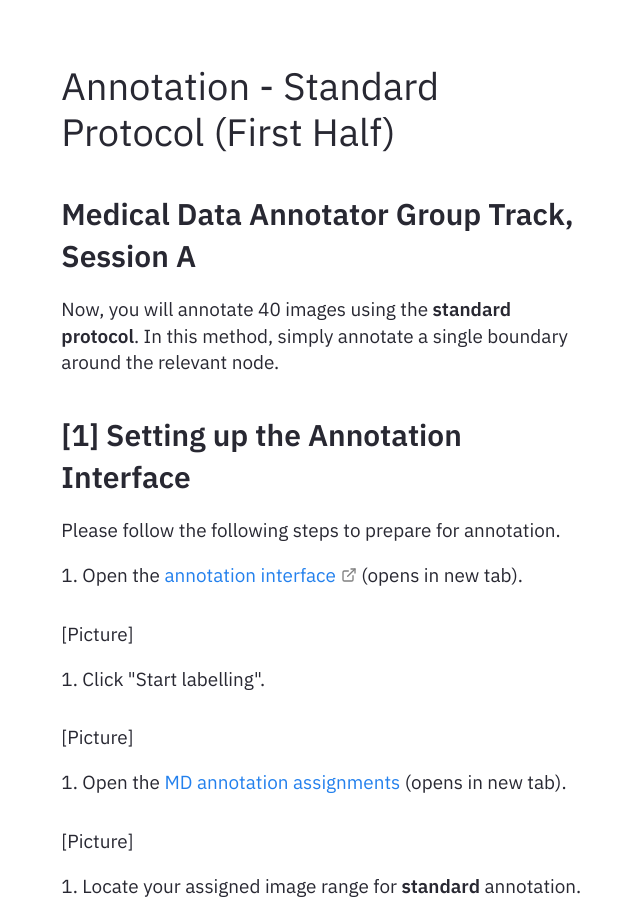
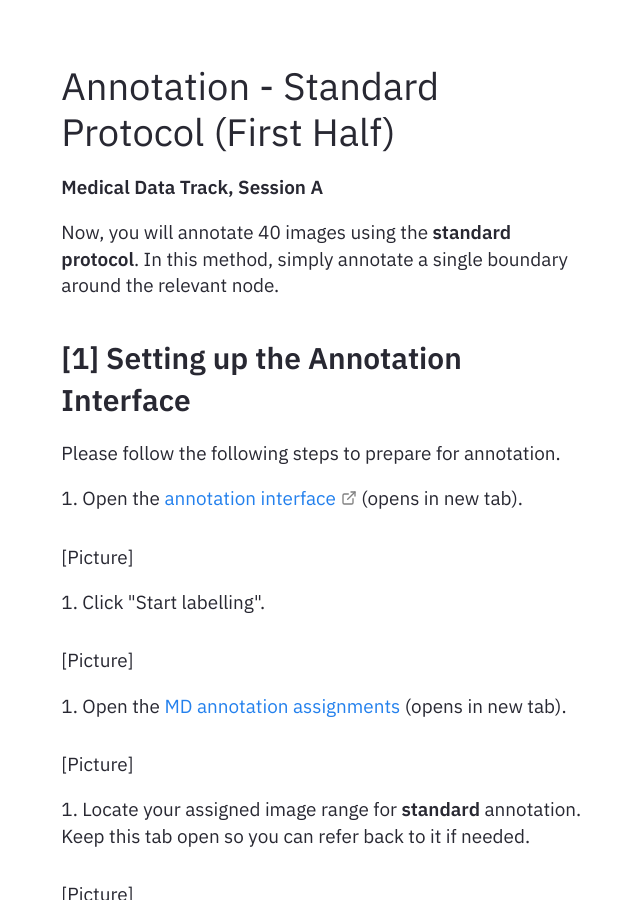
Before and after one commit to andre-ye/muadocs, a Jekyll site: the page built from pages/med_grp/a/1_annotate.md, in a window 1280 px wide and 900 px high. Shown: the whole window, without its empty margins (317-957 px from the left). Built offline with Jekyll 4.4.1, drawn with Linux system fonts in a browser that asks for light colours.

Commit message:
Update 1_annotate.md

```diff
--- a/pages/med_grp/a/1_annotate.md
+++ b/pages/med_grp/a/1_annotate.md
@@ -1,12 +1,12 @@
 ---
 layout: Post
 content-type: static
-permalink: /med_grp/start/a/start
+permalink: /med_grp/a/annotate
 title: MD Group A Start
 ---
 
 # Annotation - Standard Protocol (First Half)
-## Medical Data Annotator Group Track, Session A
+**Medical Data Track, Session A**
 
 Now, you will annotate 40 images using the **standard protocol**. In this method, simply annotate
 a single boundary around the relevant node.
```
